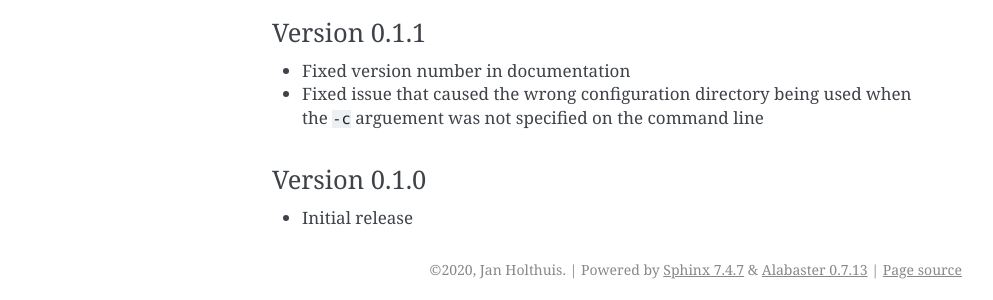
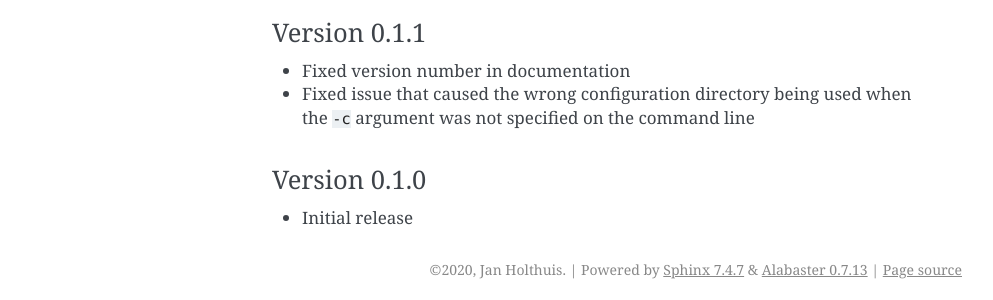
Before and after one commit to sphinx-contrib/multiversion, a Sphinx documentation site: the page built from docs/changelog.rst, in a window 1280 px wide. Shown: the part 1149-1449 px from the top of the page, without its empty margins (148-1141 px from the left). Built offline with Sphinx 7.4.7, drawn with Linux system fonts in a browser that asks for light colours.

Commit message:
docs/changelog: Fix some typos

```diff
--- a/docs/changelog.rst
+++ b/docs/changelog.rst
@@ -12,7 +12,7 @@
 
 * Skip file existence check for the :file:`.` directory. This fixes an issue if the configuration or source directory is in the local path but reported as missing, because ``git cat-file -e`` always reports an error in that case. (`#12 <issue12_>`_)
 * Fix file existence check not working on Windows. (`#18 <issue18_>`_, `#19 <issue19_>`_)
-* Fix bug in the sphinx extension which tried to load the `conf.py` from the source directory instead of the conf directory. This could lead to problems when the two directories differ. (`#11 <issue11_>`_, `#13 <issue11_>`_)
+* Fix bug in the sphinx extension which tried to load the `conf.py` from the source directory instead of the conf directory. This could lead to problems when the two directories differ. (`#11 <issue11_>`_, `#13 <issue13_>`_)
 * Fix wrong import in :file:`__main__.py` that prevented invocation using ``python -m sphinx_multiversion``. (`#23 <issue23_>`_)
 
 
@@ -49,7 +49,7 @@
 -------------
 
 * Fixed version number in documentation
-* Fixed issue that caused the wrong configuration directory being used when the ``-c`` arguement was not specified on the command line
+* Fixed issue that caused the wrong configuration directory being used when the ``-c`` argument was not specified on the command line
 
 Version 0.1.0
 -------------
```
